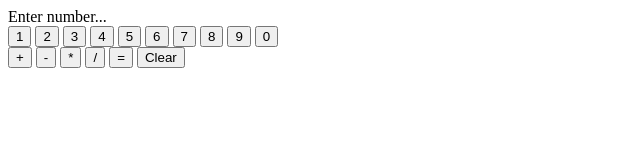
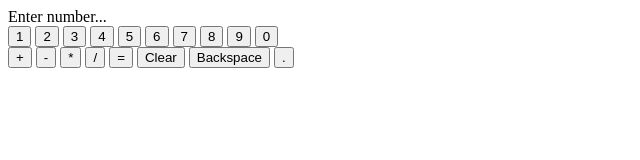
Before and after one commit to SauliusPetr/web_calculator, a plain HTML site: page index.html in a window 1280 px wide. Shown: the whole page, without its empty margins (0-640 px from the left). Drawn offline with Linux system fonts and the light colour scheme.

Commit message:
Add backspace and decimal buttons

```diff
--- a/index.html
+++ b/index.html
@@ -30,6 +30,8 @@
             <button class="operator divide">/</button>
             <button class="operator equals">=</button>
             <button class="operator clear">Clear</button>
+            <button class="operator backspace">Backspace</button>
+            <button class="operator dot" data-key="190">.</button>
         </div>
     </div>
 </body>
```
